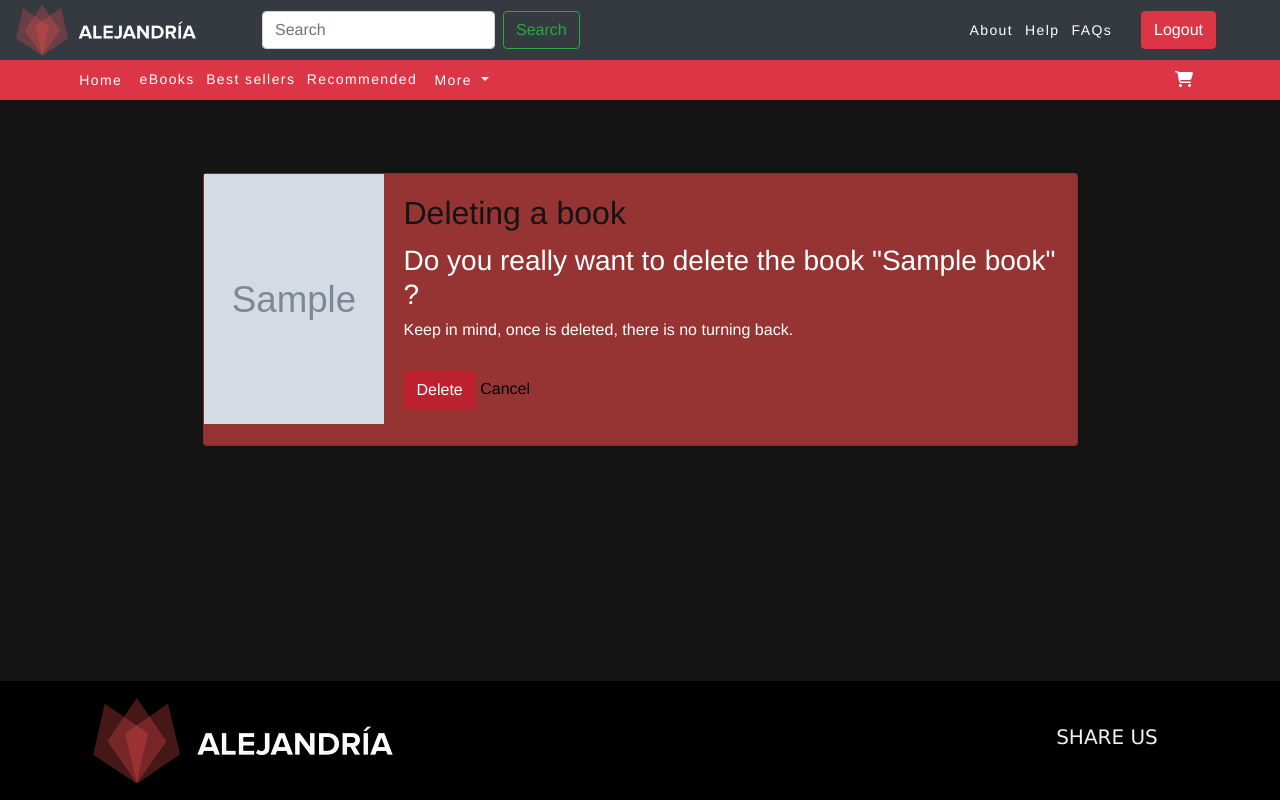
After one commit to UB-ES-2020-A/Alejandria, a Django app: page /deleteBook/000/ in a window 1280 px wide. The commit adds this page. Run offline with Django 3.2, Linux system fonts and the light colour scheme; a user stored in the database is signed in; tables that the repository leaves empty hold one stand-in row (values such as "Sample post"); grey boxes marked "Sample" are stand-in pictures; some libraries are stand-ins or nearby versions.

Commit message:
delete book

```diff
--- /dev/null
+++ b/Alejandria/templates/delete_book.html
@@ -0,0 +1,74 @@
+<!DOCTYPE html>
+
+{% extends "navbar.html" %}
+{% load static %}
+
+{% block content %}
+
+<html lang="en">
+<link rel="stylesheet" href="{% static 'css/editor-page/card.css' %}">
+<head>
+    <meta charset="UTF-8">
+    <title>Alejandria</title>
+</head>
+<style>
+input[type=submit]{
+    background-color: #4CAF50;
+    color: #fff;
+    background-color: #bd2130;
+    border-color: #b21f2d;
+    padding: 8px 32px;
+    text-decoration: none;
+    cursor: pointer;
+    display: inline-block;
+    font-weight: 400;
+    text-align: center;
+    white-space: nowrap;
+    vertical-align: middle;
+    -webkit-user-select: none;
+    -moz-user-select: none;
+    -ms-user-select: none;
+    user-select: none;
+    border: 1px solid transparent;
+    padding: .375rem .75rem;
+    font-size: 1rem;
+    line-height: 1.5;
+    border-radius: .25rem;
+    transition: color .15s ease-in-out,background-color .15s ease-in-out,border-color .15s ease-in-out,box-shadow .15s ease-in-out;
+}
+</style>
+
+<body>
+<div class="container-fluid">
+        <div class="row" >
+            <div class="col-12 mt-5"  >
+                <div class="card" style="background-color: #963434; margin-left: 15%; margin-right:15%; margin-top:2%;">
+                     <div class="card-horizontal" >
+                         {% if book.thumbnail %}
+                                <img src="{{ book.thumbnail.url }}" alt="Card image cap" style="width:180px; height:250px;">
+                                {% else %}
+                                <img src= "{% static 'no_available.jpg' %}" alt="Card image cap" style="width:180px; height:250px;">
+                            {% endif %}
+                         <div class="card-body" style="color:white;" >
+                             <h2 class="card-title" style="color:#141414">Deleting a book</h2>
+
+                             <form action="." method="POST">{% csrf_token %}
+                                <h3>Do you really want to delete the book "{{ object.title }}" ?</h3>
+                                 <h6>Keep in mind, once is deleted, there is no turning back.</h6>
+                                 <div style="margin-top:5%">
+                                     <p><input type="submit" value="Delete"/> <a href="/editor" style="color:black">Cancel</a></p>
+                                 </div>
+
+                            </form>
+
+                        </div>
+                    </div>
+                </div>
+            </div>
+        </div>
+    </div>
+</body>
+</html>
+
+
+{% endblock %}
--- a/Alejandria/templates/editor_library.html
+++ b/Alejandria/templates/editor_library.html
@@ -36,7 +36,7 @@
                                      </div>
                                      <div class="column" style="position: absolute; right: 30%">
                                          <h6 class="card-title"><b>ISBN:</b> {{ book.ISBN }}</h6>
-                                         <h6 class="card-title"><b>Genre:</b> {{ book.primary_genre }}, {{ book.secondary_genre }} </h6>
+                                         <h6 class="card-title"><b>Genre:</b> {{ book.get_primary_genre_display }}, {{ book.get_secondary_genre_display }}</h6>
                                          <h6 class="card-title"><b>Language:</b> {{ book.language }} </h6>
                                          <h6 class="card-title"><b>Publication date:</b> {{ book.publication_date }} </h6>
                                      </div>
@@ -48,13 +48,13 @@
                                           </div>
                                          <div clas="row" style="margin-top:5%;">
                                              <form action="/editBook/{{book.ISBN}}">
-<!--                                                 TODO: ADD EDITOR PAGE -->
                                                 <button class="btn btn-danger my-2 my-sm-0" style="width:100%" title="Edit" type="submit"><i class="fas fa-edit"></i></button>
                                              </form>
                                           </div>
                                          <div clas="row" style="margin-top: 5%;" >
-<!--                                                 TODO: DELETE BUTTON TO DB-->
+                                             <form action="/deleteBook/{{book.ISBN}}">
                                                 <button class="btn btn-danger my-2 my-sm-0" style="width:100%" title="Delete" type="submit"><i class="fas fa-trash-alt"></i></button>
+                                             </form>
                                          </div>
                                      </div>
                                  </div>
--- a/books/urls.py
+++ b/books/urls.py
@@ -23,5 +23,6 @@ urlpatterns = [
     path('forgot/<id>/', views.forgot, name='reset'),
     path('editor/', views.EditorLibrary.as_view(), name='editor_library'),
     path('editBook/<slug:pk>/', views.EditBookView.as_view(), name='edit_book'),
+    path('deleteBook/<slug:pk>/', views.DeleteBookView.as_view(), name='delete_book'),
 
 ] + static(settings.MEDIA_URL, document_root=settings.MEDIA_ROOT)
--- a/books/views.py
+++ b/books/views.py
@@ -11,6 +11,7 @@ from django.core.mail import send_mail
 from django.db.models import Q
 from django.http import HttpResponseRedirect, JsonResponse
 from django.shortcuts import get_object_or_404, render
+from django.http import HttpResponseForbidden
 from django.views import generic
 import random
 
@@ -258,6 +259,21 @@ class EditBookView(PermissionRequiredMixin, generic.DetailView):
         else:
             form = UpdateBookForm()
         return render(request, "edit_book.html", {"form": form})
+
+class DeleteBookView(PermissionRequiredMixin, generic.DeleteView):
+    model = Book
+    template_name = 'delete_book.html'
+    permission_required = ('books.delete_book',)
+    success_url = '/editor'
+
+    def get_object(self, queryset=None):
+        book = get_object_or_404(Book, pk=self.kwargs['pk'])
+        if self.request.user == book.user_id:
+            return book
+        else:
+            print('Are you trying to delete a book that is not yours?')
+            raise HttpResponseForbidden
+
 
 
 class CartView(generic.ListView):
```
Also changed, not shown: database.py (+6 -3 lines).
